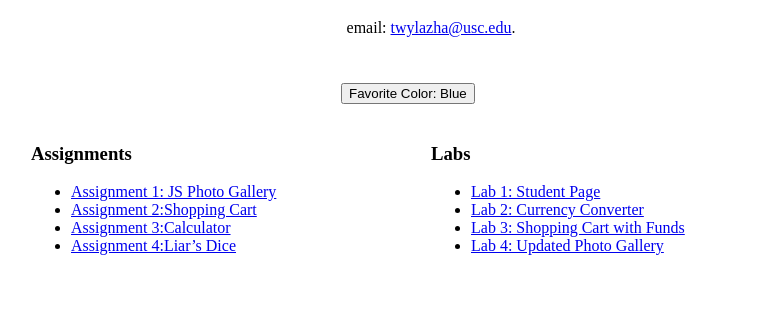
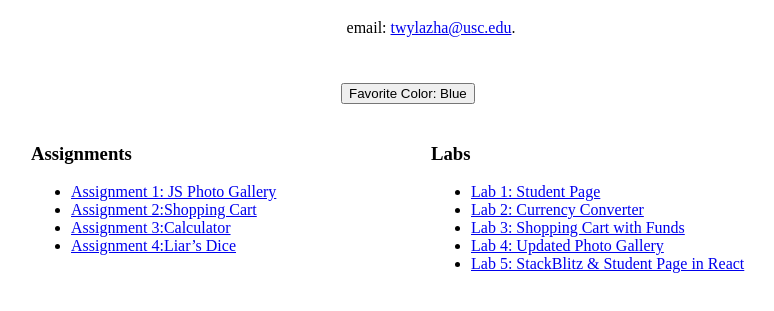
Before and after one commit to uscwebdev/itp301-submissions-Twyla123, a plain HTML site: page index.html in a window 1280 px wide. Shown: the part 79-390 px from the top of the page, without its empty margins (209-983 px from the left). Drawn offline with Linux system fonts and the light colour scheme.

Commit message:
upload lab5

```diff
--- a/index.html
+++ b/index.html
@@ -97,6 +97,8 @@
 			<li><a href="lab_02/lab_02.html">Lab 2: Currency Converter</a></li>
 			<li><a href="lab_03/index.html">Lab 3: Shopping Cart with Funds</a></li>
 			<li><a href="lab_04/index.html">Lab 4: Updated Photo Gallery</a></li>
+			<li><a href="https://stackblitz.com/edit/react-du8wpm?file=src%2Findex.js">Lab 5: StackBlitz & Student Page in React
+</a></li>
 		</ul>
 		</div>
 
```
Also changed, not shown: 1 other file.
